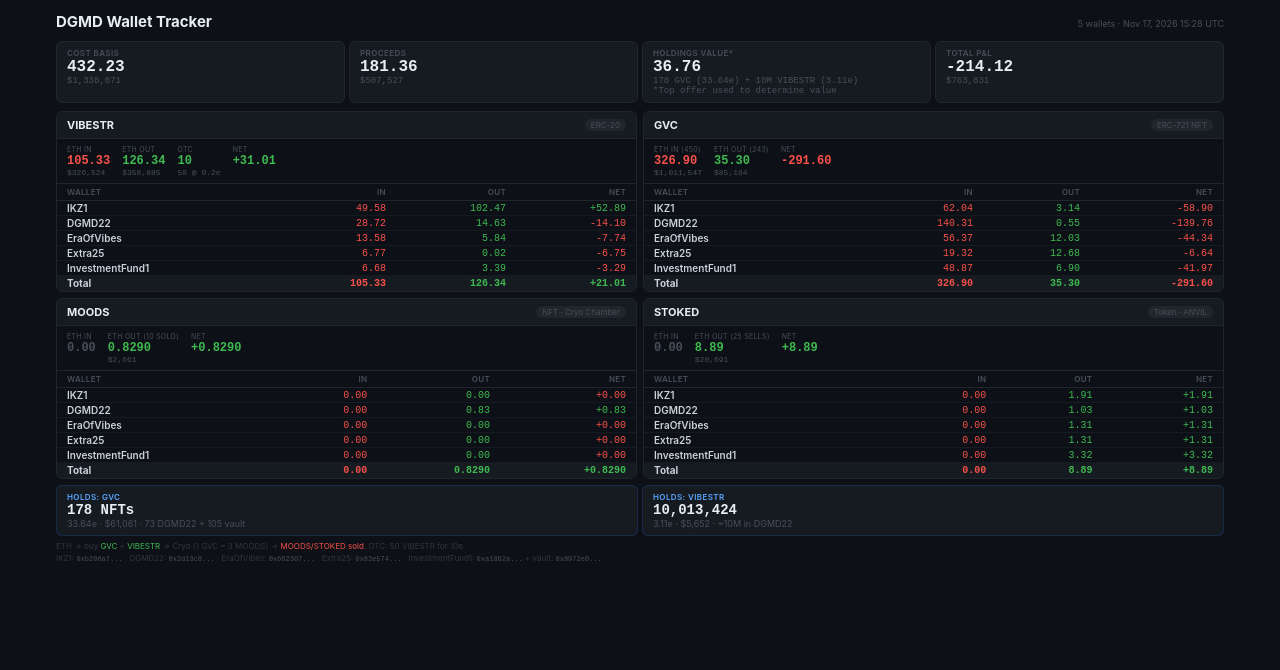
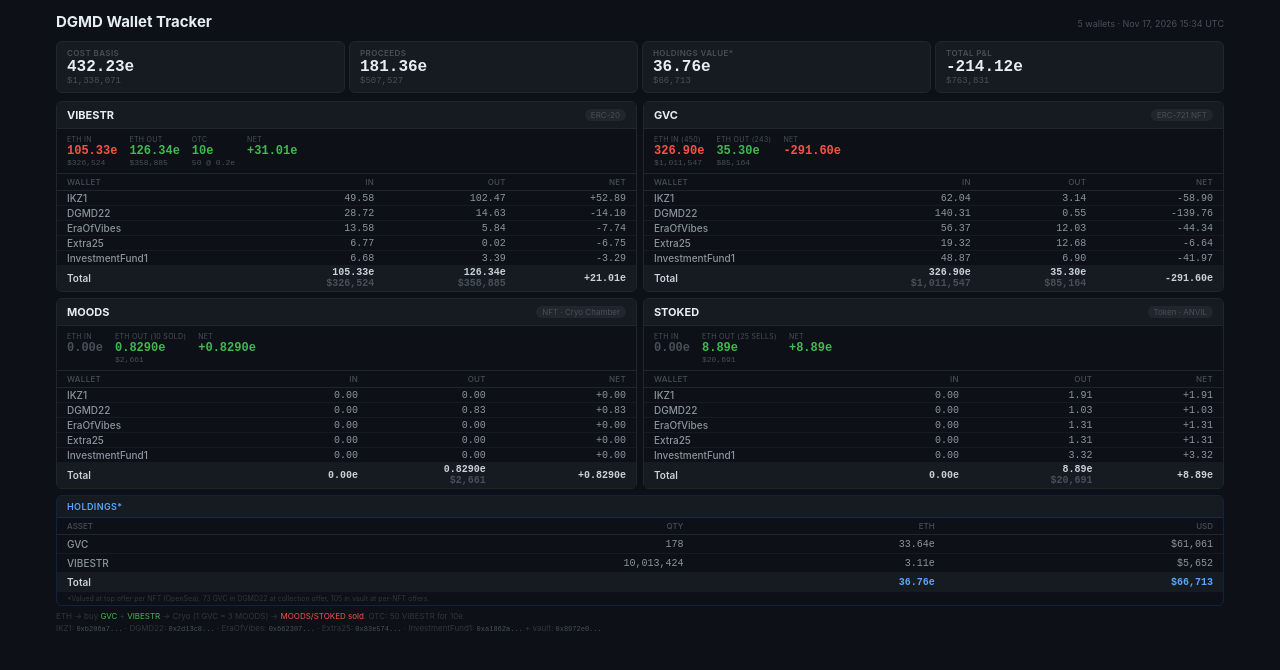
Before and after one commit to bigbellydaddy/gvc-dump-tracker, a website: page public/index.html in a window 1280 px wide. Drawn offline with Linux system fonts and the light colour scheme.

Commit message:
Refine UI: merge holdings, add ETH suffix, USD totals, lighter styling
- Merge two holdings cards into single table (GVC + VIBESTR rows)
- Add "e" suffix to all ETH values in summary cards
- Add USD values to total rows in each asset table
- Lighten wallet row text, reduce font weights for cleaner look
- Total rows now stand out as focal point with brighter styling

Co-Authored-By: Claude Opus 4.6 <noreply@anthropic.com>

```diff
--- a/public/index.html
+++ b/public/index.html
@@ -9,13 +9,13 @@
 body {
     font-family: -apple-system, BlinkMacSystemFont, 'Segoe UI', sans-serif;
     background: #0d1117;
-    color: #b1bac4;
+    color: #8b949e;
     padding: 12px 16px;
     max-width: 1200px;
     margin: 0 auto;
 }
 
-/* Header row */
+/* Header */
 .top { display: flex; justify-content: space-between; align-items: baseline; margin-bottom: 10px; }
 .top h1 { color: #e6edf3; font-size: 15px; font-weight: 700; }
 .top .sub { color: #484f58; font-size: 9px; }
@@ -32,12 +32,11 @@ body {
 .r { color: #f85149; }
 .g { color: #3fb950; }
 .b { color: #58a6ff; }
+.d { color: #484f58; }
 
-/* 2x2 grid for assets */
+/* 2x2 grid */
 .grid { display: grid; grid-template-columns: 1fr 1fr; gap: 6px; margin-bottom: 6px; }
-.asset {
-    border: 1px solid #21262d; border-radius: 6px; overflow: hidden;
-}
+.asset { border: 1px solid #21262d; border-radius: 6px; overflow: hidden; }
 .ah {
     display: flex; justify-content: space-between; align-items: center;
     padding: 6px 10px; background: #161b22; border-bottom: 1px solid #21262d;
@@ -49,31 +48,46 @@ body {
     background: #0d1117; border-bottom: 1px solid #21262d; flex-wrap: wrap;
 }
 .ai .al { font-size: 7px; color: #484f58; text-transform: uppercase; letter-spacing: 0.3px; }
-.ai .av { font-size: 12px; font-weight: 700; font-family: 'SF Mono', ui-monospace, monospace; }
+.ai .av { font-size: 12px; font-weight: 600; font-family: 'SF Mono', ui-monospace, monospace; }
 .ai .au { font-size: 8px; color: #484f58; font-family: 'SF Mono', ui-monospace, monospace; }
 
 /* Tables */
 .asset table { width: 100%; border-collapse: collapse; }
 .asset th {
-    text-align: right; font-size: 8px; color: #484f58; font-weight: 600;
+    text-align: right; font-size: 8px; color: #484f58; font-weight: 500;
     padding: 3px 10px; text-transform: uppercase; letter-spacing: 0.3px;
     background: #0d1117; border-bottom: 1px solid #21262d;
 }
 .asset th:first-child { text-align: left; }
 .asset td { padding: 1px 10px; border-bottom: 1px solid #161b22; }
-.wn { font-weight: 600; color: #c9d1d9; font-size: 10px; }
-.n { text-align: right; font-family: 'SF Mono', ui-monospace, monospace; font-size: 10px; font-variant-numeric: tabular-nums; }
-.asset .tot td { background: #161b22; font-weight: 700; border-top: 1px solid #21262d; }
+.wn { font-weight: 500; color: #8b949e; font-size: 10px; }
+.n { text-align: right; font-family: 'SF Mono', ui-monospace, monospace; font-size: 10px; font-variant-numeric: tabular-nums; color: #8b949e; }
+.asset .tot td { background: #161b22; border-top: 1px solid #21262d; }
+.asset .tot .wn { font-weight: 600; color: #c9d1d9; }
+.asset .tot .n { font-weight: 600; color: #c9d1d9; }
 
-/* Holdings row */
-.holds { display: flex; gap: 4px; margin-bottom: 4px; }
-.hc {
-    flex: 1; padding: 6px 10px;
-    background: #161b22; border: 1px solid #1f6feb33; border-radius: 6px;
+/* Holdings */
+.hold {
+    border: 1px solid #1f6feb33; border-radius: 6px; overflow: hidden;
+    margin-bottom: 4px;
 }
-.hc .lb { font-size: 8px; color: #58a6ff; text-transform: uppercase; letter-spacing: 0.4px; font-weight: 600; }
-.hc .vl { font-size: 14px; font-weight: 700; color: #e6edf3; font-family: 'SF Mono', ui-monospace, monospace; }
-.hc .dt { font-size: 9px; color: #484f58; }
+.hold .hh {
+    padding: 5px 10px; background: #161b22; border-bottom: 1px solid #1f6feb33;
+    font-size: 9px; font-weight: 600; color: #58a6ff; text-transform: uppercase; letter-spacing: 0.4px;
+}
+.hold table { width: 100%; border-collapse: collapse; }
+.hold th {
+    text-align: right; font-size: 8px; color: #484f58; font-weight: 500;
+    padding: 3px 10px; text-transform: uppercase; background: #0d1117; border-bottom: 1px solid #21262d;
+}
+.hold th:first-child { text-align: left; }
+.hold td { padding: 3px 10px; border-bottom: 1px solid #161b22; }
+.hold .hn { font-weight: 500; color: #8b949e; font-size: 10px; }
+.hold .hv { text-align: right; font-family: 'SF Mono', ui-monospace, monospace; font-size: 10px; color: #8b949e; }
+.hold .ht td { background: #161b22; font-weight: 600; border-top: 1px solid #21262d; }
+.hold .ht .hn { color: #c9d1d9; }
+.hold .ht .hv { color: #58a6ff; }
+.hold .note { padding: 2px 10px; font-size: 7px; color: #30363d; background: #0d1117; }
 
 /* Footer */
 .foot { font-size: 8px; color: #30363d; line-height: 1.5; }
@@ -84,15 +98,15 @@ body {
 
 <div class="top">
     <h1>DGMD Wallet Tracker</h1>
-    <span class="sub">5 wallets &middot; Nov 17, 2026 15:28 UTC</span>
+    <span class="sub">5 wallets &middot; Nov 17, 2026 15:34 UTC</span>
 </div>
 
 <!-- Summary -->
 <div class="sum">
-    <div class="sc"><div class="lb">Cost Basis</div><div class="vl">432.23</div><div class="us">$1,338,071</div></div>
-    <div class="sc"><div class="lb">Proceeds</div><div class="vl g">181.36</div><div class="us">$507,527</div></div>
-    <div class="sc"><div class="lb">Holdings Value*</div><div class="vl b">36.76</div><div class="us">178 GVC (33.64e) + 10M VIBESTR (3.11e)</div><div class="us">*Top offer used to determine value</div></div>
-    <div class="sc"><div class="lb">Total P&L</div><div class="vl r">-214.12</div><div class="us">$763,831</div></div>
+    <div class="sc"><div class="lb">Cost Basis</div><div class="vl">432.23e</div><div class="us">$1,338,071</div></div>
+    <div class="sc"><div class="lb">Proceeds</div><div class="vl g">181.36e</div><div class="us">$507,527</div></div>
+    <div class="sc"><div class="lb">Holdings Value*</div><div class="vl b">36.76e</div><div class="us">$66,713</div></div>
+    <div class="sc"><div class="lb">Total P&L</div><div class="vl r">-214.12e</div><div class="us">$763,831</div></div>
 </div>
 
 <!-- 2x2 Asset Grid -->
@@ -102,10 +116,10 @@ body {
 <div class="asset">
     <div class="ah"><span class="nm">VIBESTR</span><span class="tg">ERC-20</span></div>
     <div class="ast">
-        <div class="ai"><div class="al">ETH In</div><div class="av r">105.33</div><div class="au">$326,524</div></div>
-        <div class="ai"><div class="al">ETH Out</div><div class="av g">126.34</div><div class="au">$358,885</div></div>
-        <div class="ai"><div class="al">OTC</div><div class="av g">10</div><div class="au">50 @ 0.2e</div></div>
-        <div class="ai"><div class="al">Net</div><div class="av g">+31.01</div></div>
+        <div class="ai"><div class="al">ETH In</div><div class="av r">105.33e</div><div class="au">$326,524</div></div>
+        <div class="ai"><div class="al">ETH Out</div><div class="av g">126.34e</div><div class="au">$358,885</div></div>
+        <div class="ai"><div class="al">OTC</div><div class="av g">10e</div><div class="au">50 @ 0.2e</div></div>
+        <div class="ai"><div class="al">Net</div><div class="av g">+31.01e</div></div>
     </div>
     <table>
         <tr><th>Wallet</th><th>In</th><th>Out</th><th>Net</th></tr>
@@ -135,7 +149,7 @@ body {
                 <td class="n g">3.39</td>
                 <td class="n r">-3.29</td>
             </tr>
-        <tr class="tot"><td class="wn">Total</td><td class="n r">105.33</td><td class="n g">126.34</td><td class="n g">+21.01</td></tr>
+        <tr class="tot"><td class="wn">Total</td><td class="n r">105.33e<br><span class="d">$326,524</span></td><td class="n g">126.34e<br><span class="d">$358,885</span></td><td class="n g">+21.01e</td></tr>
     </table>
 </div>
 
@@ -143,9 +157,9 @@ body {
 <div class="asset">
     <div class="ah"><span class="nm">GVC</span><span class="tg">ERC-721 NFT</span></div>
     <div class="ast">
-        <div class="ai"><div class="al">ETH In (450)</div><div class="av r">326.90</div><div class="au">$1,011,547</div></div>
-        <div class="ai"><div class="al">ETH Out (243)</div><div class="av g">35.30</div><div class="au">$85,164</div></div>
-        <div class="ai"><div class="al">Net</div><div class="av r">-291.60</div></div>
+        <div class="ai"><div class="al">ETH In (450)</div><div class="av r">326.90e</div><div class="au">$1,011,547</div></div>
+        <div class="ai"><div class="al">ETH Out (243)</div><div class="av g">35.30e</div><div class="au">$85,164</div></div>
+        <div class="ai"><div class="al">Net</div><div class="av r">-291.60e</div></div>
     </div>
     <table>
         <tr><th>Wallet</th><th>In</th><th>Out</th><th>Net</th></tr>
@@ -175,7 +189,7 @@ body {
                 <td class="n g">6.90</td>
                 <td class="n r">-41.97</td>
             </tr>
-        <tr class="tot"><td class="wn">Total</td><td class="n r">326.90</td><td class="n g">35.30</td><td class="n r">-291.60</td></tr>
+        <tr class="tot"><td class="wn">Total</td><td class="n r">326.90e<br><span class="d">$1,011,547</span></td><td class="n g">35.30e<br><span class="d">$85,164</span></td><td class="n r">-291.60e</td></tr>
     </table>
 </div>
 
@@ -183,9 +197,9 @@ body {
 <div class="asset">
     <div class="ah"><span class="nm">MOODS</span><span class="tg">NFT &middot; Cryo Chamber</span></div>
     <div class="ast">
-        <div class="ai"><div class="al">ETH In</div><div class="av" style="color:#484f58">0.00</div></div>
-        <div class="ai"><div class="al">ETH Out (10 sold)</div><div class="av g">0.8290</div><div class="au">$2,661</div></div>
-        <div class="ai"><div class="al">Net</div><div class="av g">+0.8290</div></div>
+        <div class="ai"><div class="al">ETH In</div><div class="av d">0.00e</div></div>
+        <div class="ai"><div class="al">ETH Out (10 sold)</div><div class="av g">0.8290e</div><div class="au">$2,661</div></div>
+        <div class="ai"><div class="al">Net</div><div class="av g">+0.8290e</div></div>
     </div>
     <table>
         <tr><th>Wallet</th><th>In</th><th>Out</th><th>Net</th></tr>
@@ -215,7 +229,7 @@ body {
                 <td class="n g">0.00</td>
                 <td class="n r">+0.00</td>
             </tr>
-        <tr class="tot"><td class="wn">Total</td><td class="n r">0.00</td><td class="n g">0.8290</td><td class="n g">+0.8290</td></tr>
+        <tr class="tot"><td class="wn">Total</td><td class="n d">0.00e</td><td class="n g">0.8290e<br><span class="d">$2,661</span></td><td class="n g">+0.8290e</td></tr>
     </table>
 </div>
 
@@ -223,9 +237,9 @@ body {
 <div class="asset">
     <div class="ah"><span class="nm">STOKED</span><span class="tg">Token &middot; ANVIL</span></div>
     <div class="ast">
-        <div class="ai"><div class="al">ETH In</div><div class="av" style="color:#484f58">0.00</div></div>
-        <div class="ai"><div class="al">ETH Out (25 sells)</div><div class="av g">8.89</div><div class="au">$20,691</div></div>
-        <div class="ai"><div class="al">Net</div><div class="av g">+8.89</div></div>
+        <div class="ai"><div class="al">ETH In</div><div class="av d">0.00e</div></div>
+        <div class="ai"><div class="al">ETH Out (25 sells)</div><div class="av g">8.89e</div><div class="au">$20,691</div></div>
+        <div class="ai"><div class="al">Net</div><div class="av g">+8.89e</div></div>
     </div>
     <table>
         <tr><th>Wallet</th><th>In</th><th>Out</th><th>Net</th></tr>
@@ -255,16 +269,22 @@ body {
                 <td class="n g">3.32</td>
                 <td class="n g">+3.32</td>
             </tr>
-        <tr class="tot"><td class="wn">Total</td><td class="n r">0.00</td><td class="n g">8.89</td><td class="n g">+8.89</td></tr>
+        <tr class="tot"><td class="wn">Total</td><td class="n d">0.00e</td><td class="n g">8.89e<br><span class="d">$20,691</span></td><td class="n g">+8.89e</td></tr>
     </table>
 </div>
 
 </div><!-- /grid -->
 
 <!-- Holdings -->
-<div class="holds">
-    <div class="hc"><div class="lb">Holds: GVC</div><div class="vl">178 NFTs</div><div class="dt">33.64e &middot; $61,061 &middot; 73 DGMD22 + 105 vault</div></div>
-    <div class="hc"><div class="lb">Holds: VIBESTR</div><div class="vl">10,013,424</div><div class="dt">3.11e &middot; $5,652 &middot; ~10M in DGMD22</div></div>
+<div class="hold">
+    <div class="hh">Holdings*</div>
+    <table>
+        <tr><th>Asset</th><th>Qty</th><th>ETH</th><th>USD</th></tr>
+        <tr><td class="hn">GVC</td><td class="hv">178</td><td class="hv">33.64e</td><td class="hv">$61,061</td></tr>
+        <tr><td class="hn">VIBESTR</td><td class="hv">10,013,424</td><td class="hv">3.11e</td><td class="hv">$5,652</td></tr>
+        <tr class="ht"><td class="hn">Total</td><td class="hv"></td><td class="hv">36.76e</td><td class="hv">$66,713</td></tr>
+    </table>
+    <div class="note">*Valued at top offer per NFT (OpenSea). 73 GVC in DGMD22 at collection offer, 105 in vault at per-NFT offers.</div>
 </div>
 
 <div class="foot">
```
Also changed, not shown: 1 other file.
